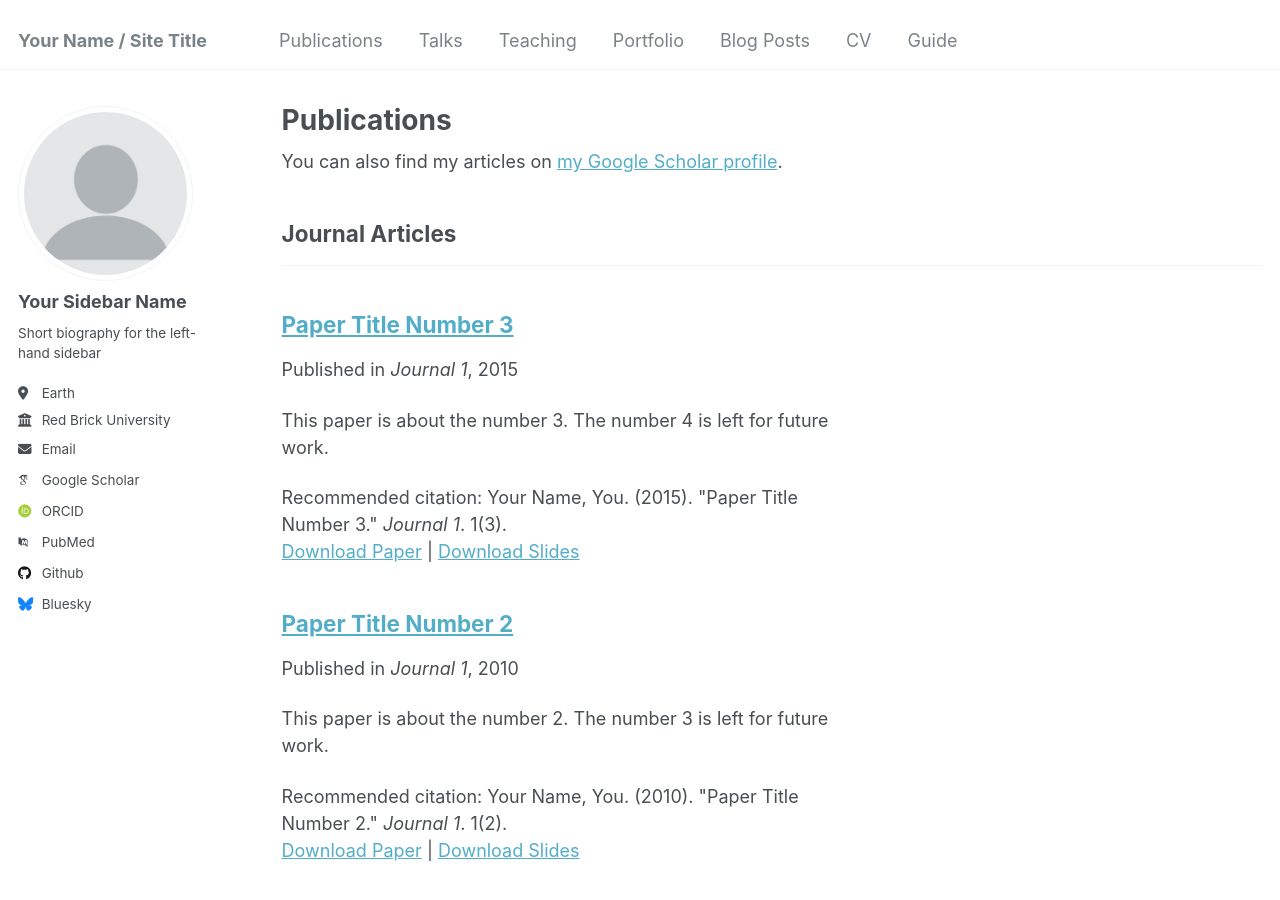
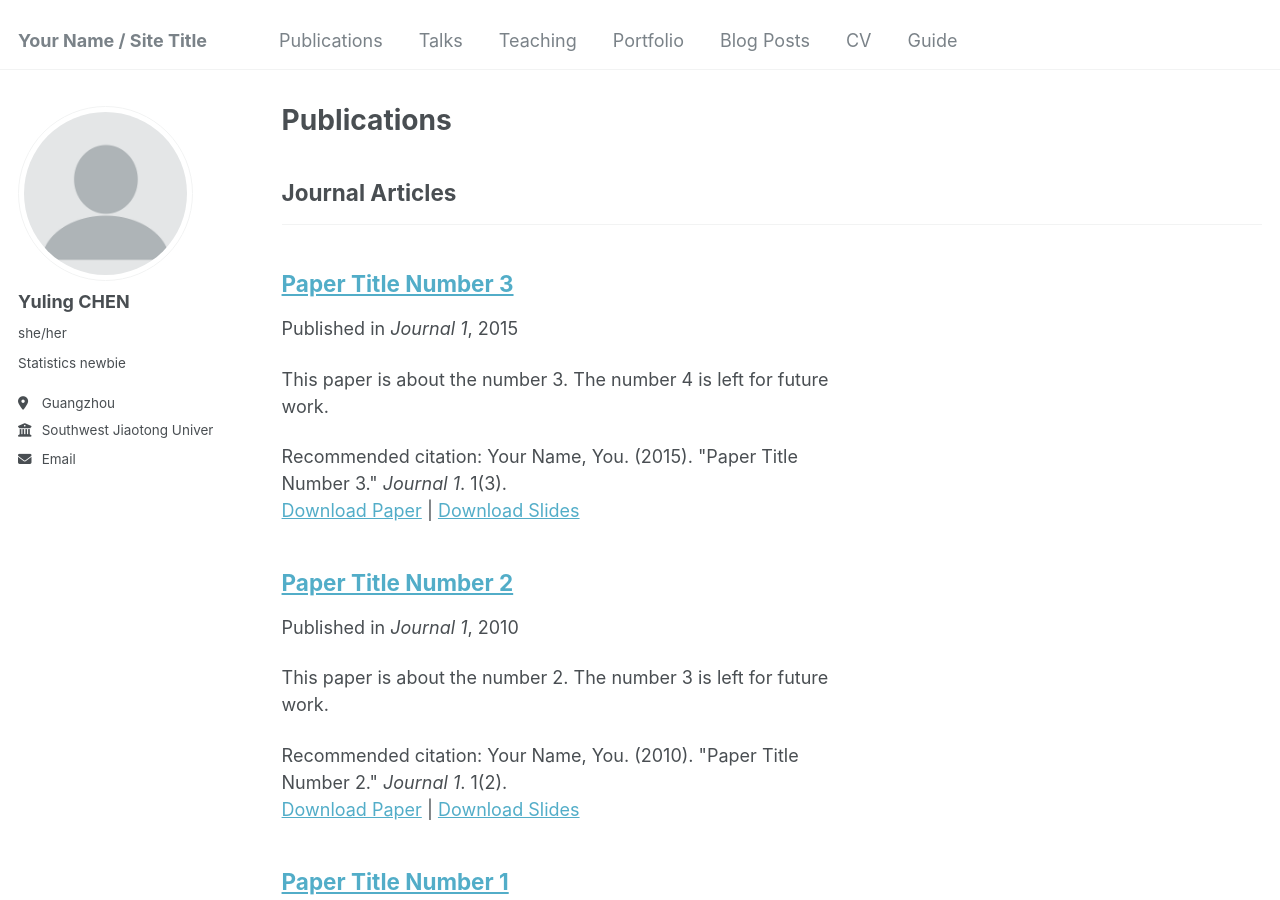
Before and after one commit to chenyuling0301/academicchen, a Jekyll site: the page built from _pages/publications.html, in a window 1280 px wide and 900 px high. Built offline with Jekyll 4.4.1, drawn with Linux system fonts in a browser that asks for light colours; some web fonts are replaced; part of the change alters nothing that is shown.

Commit message:
Update _config.yml

```diff
--- a/_config.yml
+++ b/_config.yml
@@ -12,9 +12,9 @@ title                    : "Your Name / Site Title"
 title_separator          : "-"
 name                     : &name "Your Name"
 description              : &description "personal description"
-url                      : https://academicpages.github.io # the base hostname & protocol for your site e.g. "https://[your GitHub username].github.io"
+url                      : https://chenyuling0301.github.io # the base hostname & protocol for your site e.g. "https://[your GitHub username].github.io"
 baseurl                  : "" # the subpath of your site, e.g. "/blog"
-repository               : "academicpages/academicpages.github.io"
+repository               : "chenyuling0301/chenyuling.github.io"
 
 # Site Author - The following control what appear as part of the author content on the side bar.
 #               If a field is blank the icon and link will not appear, otherwise it will be shown.
@@ -22,57 +22,13 @@ repository               : "academicpages/academicpages.github.io"
 author:
   # Biographic information
   avatar           : "profile.png"
-  name             : "Your Sidebar Name"
-  pronouns         : # example: "she/her"
-  bio              : "Short biography for the left-hand sidebar"
-  location         : "Earth"
-  employer         : "Red Brick University"
+  name             : "Yuling CHEN"
+  pronouns         : "she/her"
+  bio              : "Statistics newbie"
+  location         : "Guangzhou"
+  employer         : "Southwest Jiaotong University"
   uri              : # URL
-  email            : "none@example.org"
-
-  # Academic websites
-  arxiv            : # URL - Update with the correct link to your profile
-  googlescholar    : "https://scholar.google.com/citations?user=PS_CX0AAAAAJ"
-  impactstory      : # URL
-  orcid            : "http://orcid.org/yourorcidurl"
-  semantic         : # URL
-  pubmed           : "https://www.ncbi.nlm.nih.gov/pubmed/?term=john+snow"
-  researchgate     : # URL
-  scopus           : # URL
-
-  # Repositories and software development
-  bitbucket        : # Username - Update with your username on the site
-  codepen          : # Username
-  dribbble         : # Username
-  github           : "academicpages"
-  kaggle           : # Username
-  stackoverflow    : # User number or user number and name (i.e., use "1" or "1/jeff-atwood")
-
-  # Social media
-  bluesky          : "bsky.app" # Replace this with you Bluesky username
-  facebook         : # Username
-  flickr           : # Username
-  foursquare       : # Username
-  goodreads        : # Username
-  google_plus      : # Username
-  keybase          : # Username
-  instagram        : # Username
-  lastfm           : # Username
-  linkedin         : # Username
-  mastodon         : # URL
-  medium           : # URL
-  pinterest        : # Username
-  soundcloud       : # Username
-  steam            : # Username
-  telegram         : # URL
-  tumblr           : # Username
-  twitter          : # Username for X / Twitter
-  vine             : # Username
-  weibo            : # Username
-  wikipedia        : # Username
-  xing             : # Username
-  youtube          : # Username
-  zhihu            : # Username
+  email            : "chenyuling0301@outlook.com"
 
 # Publication Category - The following the list of publication categories and their headings
 publication_category:
```
